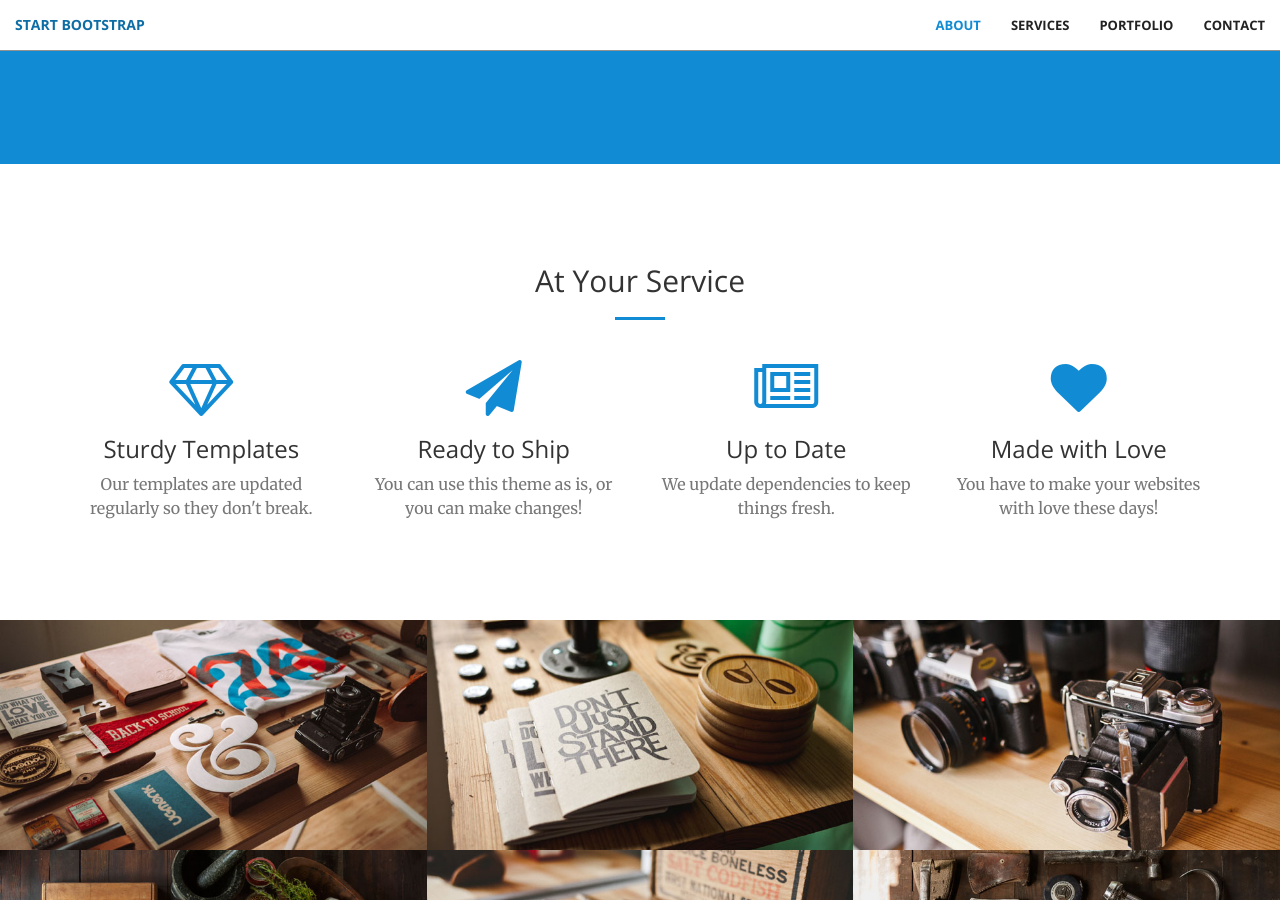
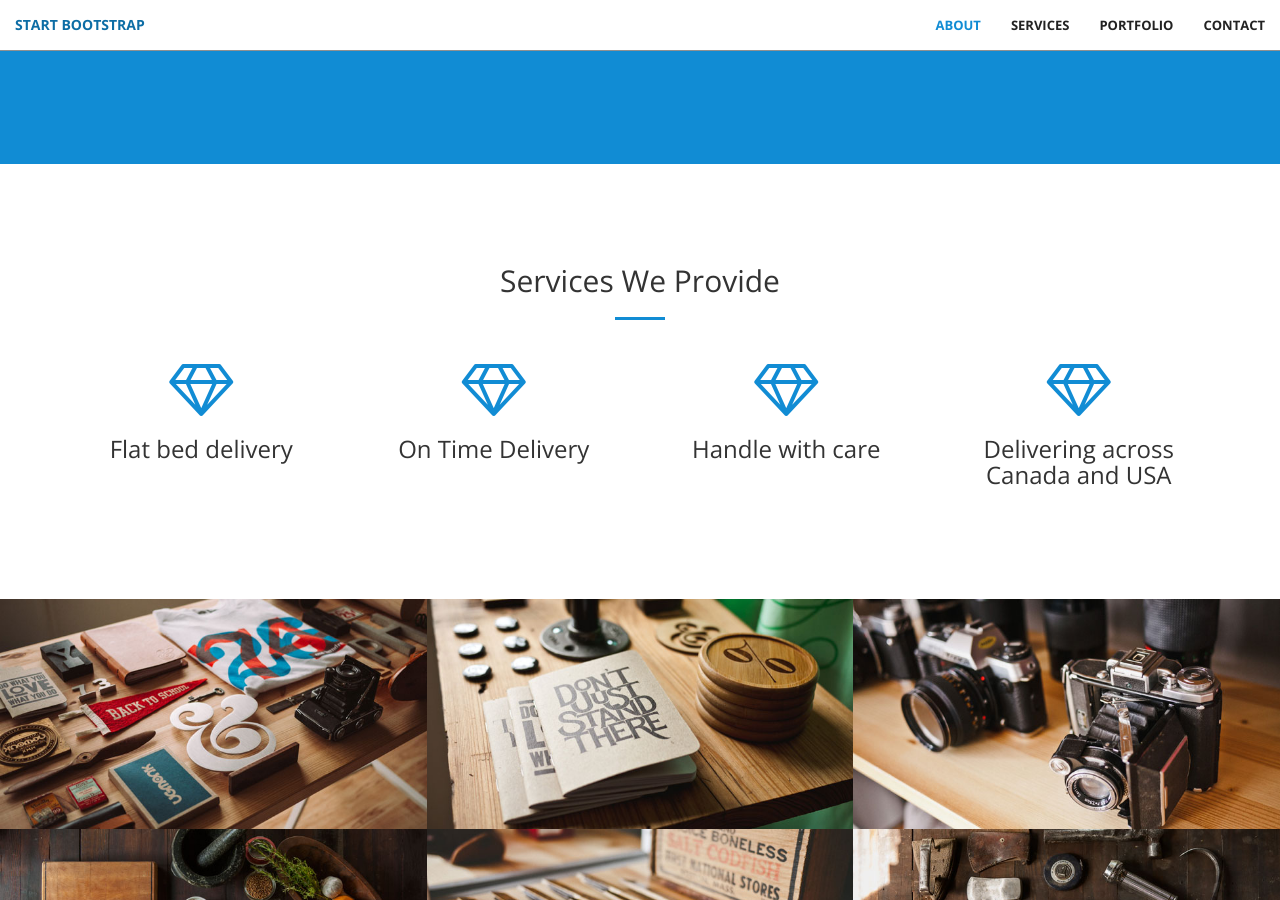
Before and after one commit to Ranjeettransportltd/Ranjeettransportltd.github.io, a Jekyll site: the page built from index.html, in a window 1280 px wide and 900 px high, scrolled down 1080 px. Built offline with Jekyll 4.4.1, drawn with Linux system fonts in a browser that asks for light colours; some of the changed text lies outside the part shown.

Commit message:
services

```diff
--- a/_includes/aside.html
+++ b/_includes/aside.html
@@ -1,8 +1,8 @@
   <aside class="bg-dark">
       <div class="container text-center">
           <div class="call-to-action">
-              <h2>Free Download at Start Bootstrap!</h2>
-              <a href="#" class="btn btn-default btn-xl wow tada">Download Now!</a>
+              <h2>Interested in working with us?</h2>
+              <a href="#" class="btn btn-default btn-xl wow tada">Apply Now!</a>
           </div>
       </div>
   </aside>
--- a/_includes/services.html
+++ b/_includes/services.html
@@ -2,7 +2,7 @@
     <div class="container">
         <div class="row">
             <div class="col-lg-12 text-center">
-                <h2 class="section-heading">At Your Service</h2>
+                <h2 class="section-heading">Services We Provide</h2>
                 <hr class="primary">
             </div>
         </div>
@@ -12,11 +12,37 @@
             <div class="col-lg-3 col-md-6 text-center">
                 <div class="service-box">
                     <i class="fa fa-4x fa-diamond wow bounceIn text-primary"></i>
-                    <h3>Sturdy Templates</h3>
-                    <p class="text-muted">Our templates are updated regularly so they don't break.</p>
+                    <h3>Flat bed delivery</h3>
+                    <!-- <p class="text-muted">Our templates are updated regularly so they don't break.</p> -->
                 </div>
             </div>
+
             <div class="col-lg-3 col-md-6 text-center">
+                <div class="service-box">
+                    <i class="fa fa-4x fa-diamond wow bounceIn text-primary"></i>
+                    <h3>On Time Delivery</h3>
+                    <!-- <p class="text-muted">Our templates are updated regularly so they don't break.</p> -->
+                </div>
+            </div>
+
+            <div class="col-lg-3 col-md-6 text-center">
+                <div class="service-box">
+                    <i class="fa fa-4x fa-diamond wow bounceIn text-primary"></i>
+                    <h3>Handle with care</h3>
+                    <!-- <p class="text-muted">Our templates are updated regularly so they don't break.</p> -->
+                </div>
+            </div>
+
+            <div class="col-lg-3 col-md-6 text-center">
+                <div class="service-box">
+                    <i class="fa fa-4x fa-diamond wow bounceIn text-primary"></i>
+                    <h3>Delivering across Canada and USA</h3>
+                    <!-- <p class="text-muted">Our templates are updated regularly so they don't break.</p> -->
+                </div>
+            </div>
+
+
+            <!-- <div class="col-lg-3 col-md-6 text-center">
                 <div class="service-box">
                     <i class="fa fa-4x fa-paper-plane wow bounceIn text-primary" data-wow-delay=".1s"></i>
                     <h3>Ready to Ship</h3>
@@ -36,7 +62,7 @@
                     <h3>Made with Love</h3>
                     <p class="text-muted">You have to make your websites with love these days!</p>
                 </div>
-            </div>
+            </div> -->
         </div>
     </div>
 </section>
--- a/_layouts/front.html
+++ b/_layouts/front.html
@@ -9,8 +9,8 @@
   {% include call-to-action.html %}
   {% include services.html %}
   {% include portfolio.html %}
+  {% include contact.html %}
   {% include aside.html %}
-  {% include contact.html %}
   {% include scripts.html %}
 </body>
 
```
